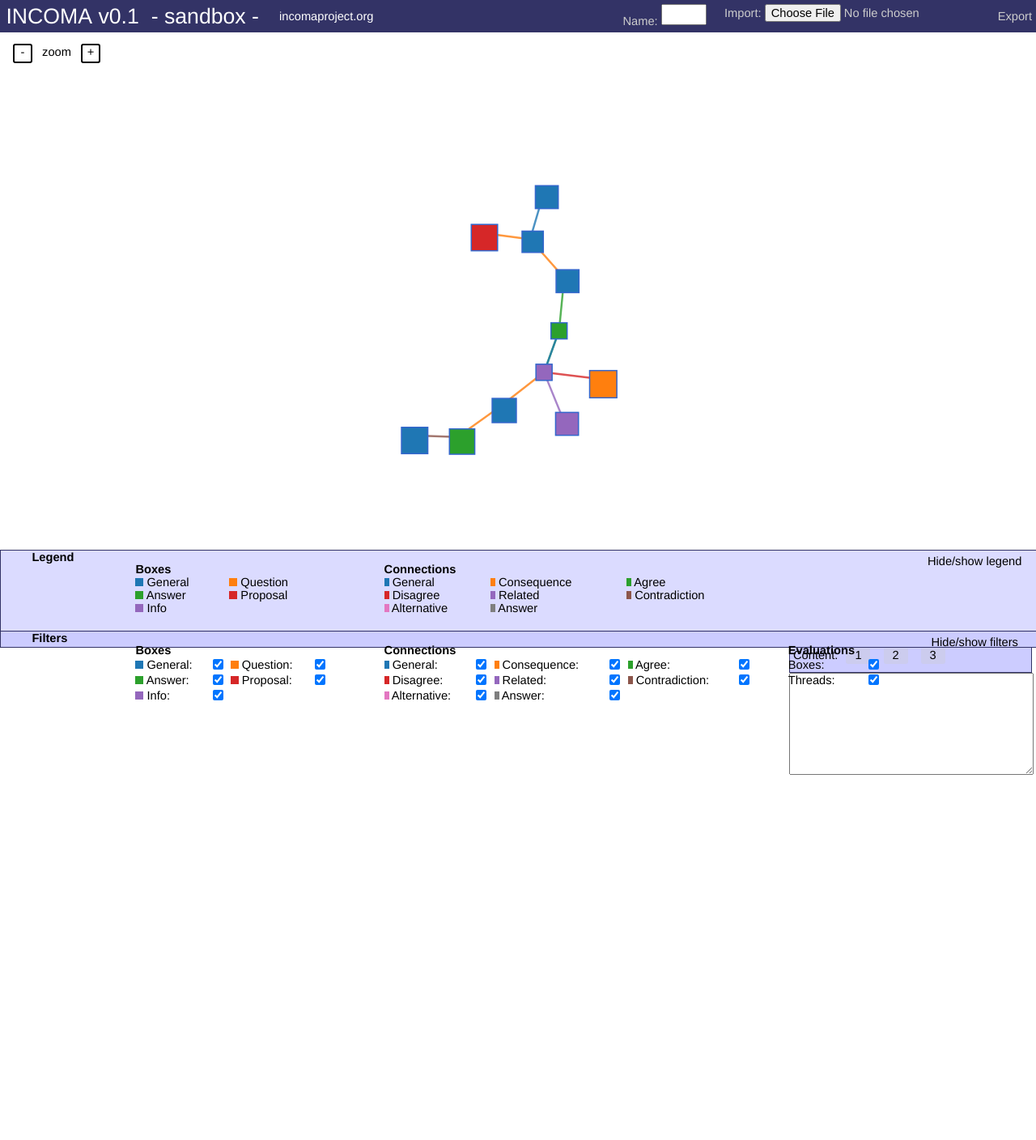
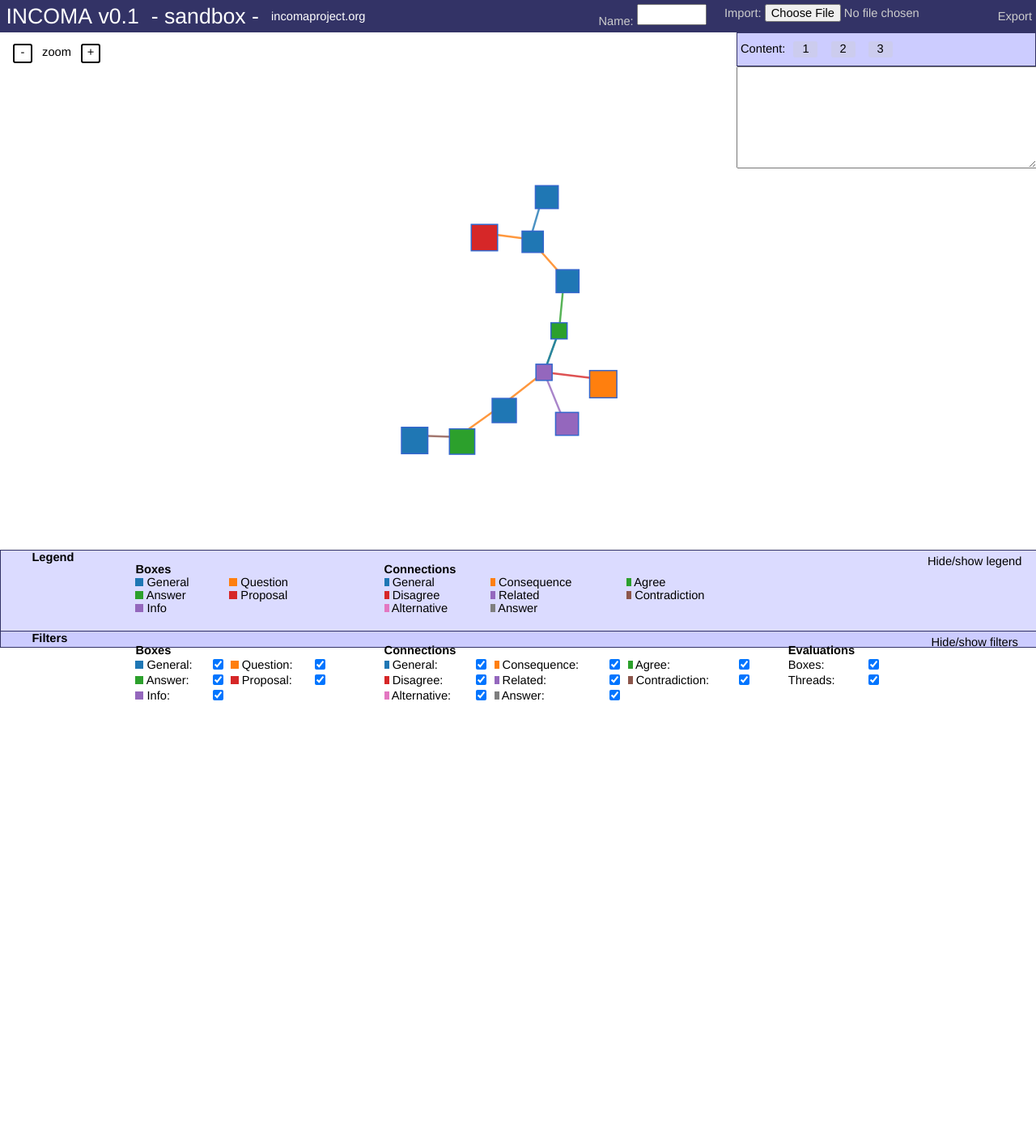
Before and after one commit to Incoma/Incoma, a PHP site: page /index-main.html in a window 1280 px wide; the page is wider, and only the part inside the window is pictured. Shown: that part at 81% size. After the commit the page ends 865 px from the top of that part, so only its background shows below. Run offline with PHP 8.4, Linux system fonts and the light colour scheme.

Commit message:
Right bar and namebox enlarged. zoomout-large.css repaired.

```diff
--- a/style.css
+++ b/style.css
@@ -13,10 +13,9 @@
 }
 
 .areanameheader {
-    display: inline-block;
-
+  display: inline-block;
   resize: none;
-  width: 50px;
+  width: 80px;
   height: 20px;
 }
 
@@ -45,7 +44,7 @@
     float:left;
     position:relative;
     top: 10px;
-    width: 340px;
+    width: 330px;
 }
 
 #headerUrl {
--- a/zoomout-large.css
+++ b/zoomout-large.css
@@ -37,7 +37,7 @@
 }
 
 .areacontent {
-  width: 98.5%;
+  width: 365px;
   min-height: 0px;
   height: 120px;
   resize: vertical;
@@ -45,15 +45,16 @@
 
 .areareply {
   border: yes;
-  width: 295px;
+  width: 365px;
   min-height: 0px;
   height: 100px;
   resize: vertical;
 }
 
 .areaname {
+  display: inline-block;
   position: relative;
-  top: 3px;
+  top: 0px;
   border: yes;
   width: 30%;
   height: 17px;
@@ -337,13 +338,14 @@
 }
 
 #svg {
+  position: absolute;
 }
 
 #right_bar {
   position: relative;
-  top: 5px;
-  margin-right: 5px;
-  width: 300px;
+  width: 370px;
+  height:100%;
+  background: rgba(255,255,255,0.7);
 }
 
 #left_bar {
--- a/zoomout-small.css
+++ b/zoomout-small.css
@@ -37,7 +37,7 @@
 }
 
 .areacontent {
-  width: 295px;
+  width: 365px;
   min-height: 0px;
   height: 120px;
   resize: vertical;
@@ -45,7 +45,7 @@
 
 .areareply {
   border: yes;
-  width: 295px;
+  width: 365px;
   min-height: 0px;
   height: 60px;
   resize: vertical;
@@ -343,7 +343,7 @@
 
 #right_bar {
   position: relative;
-  width: 300px;
+  width: 370px;
   height:100%;
   background: rgba(255,255,255,0.7);
 }
```
